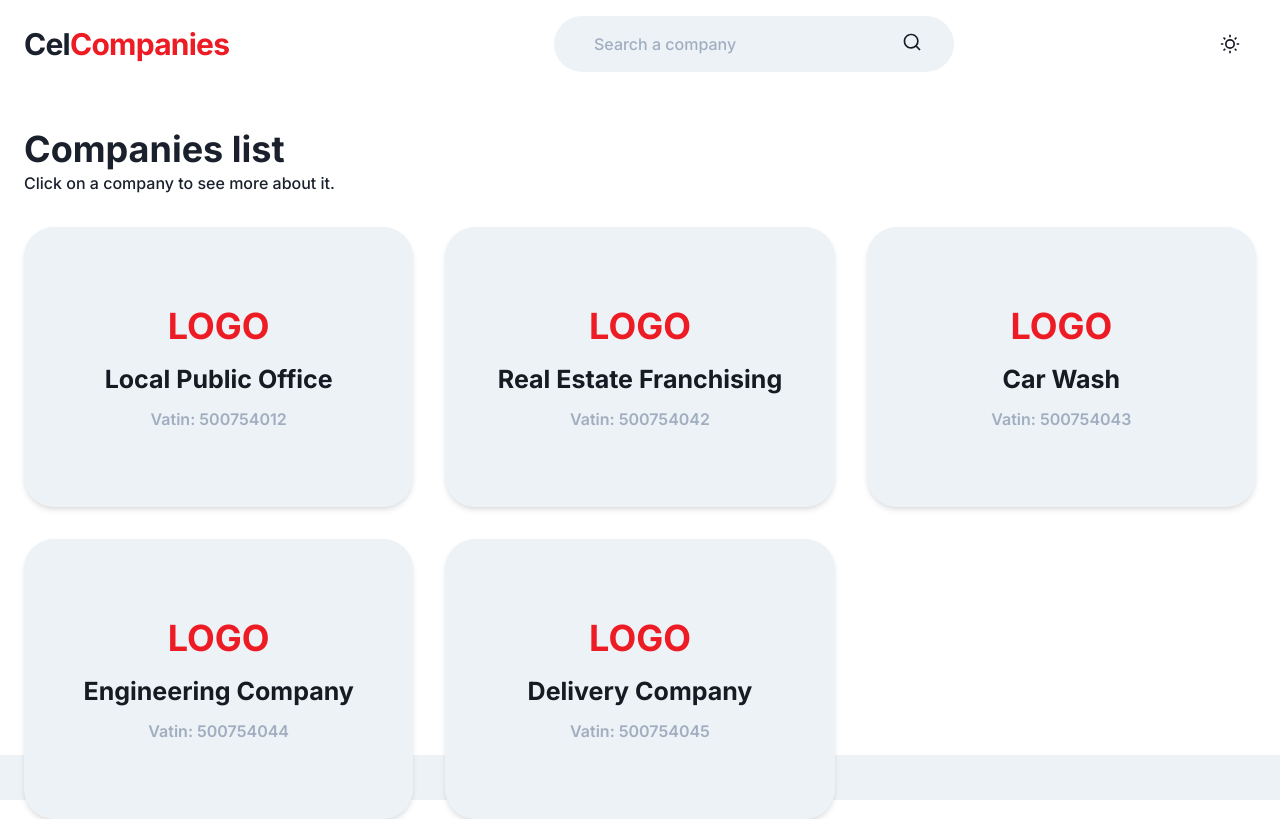
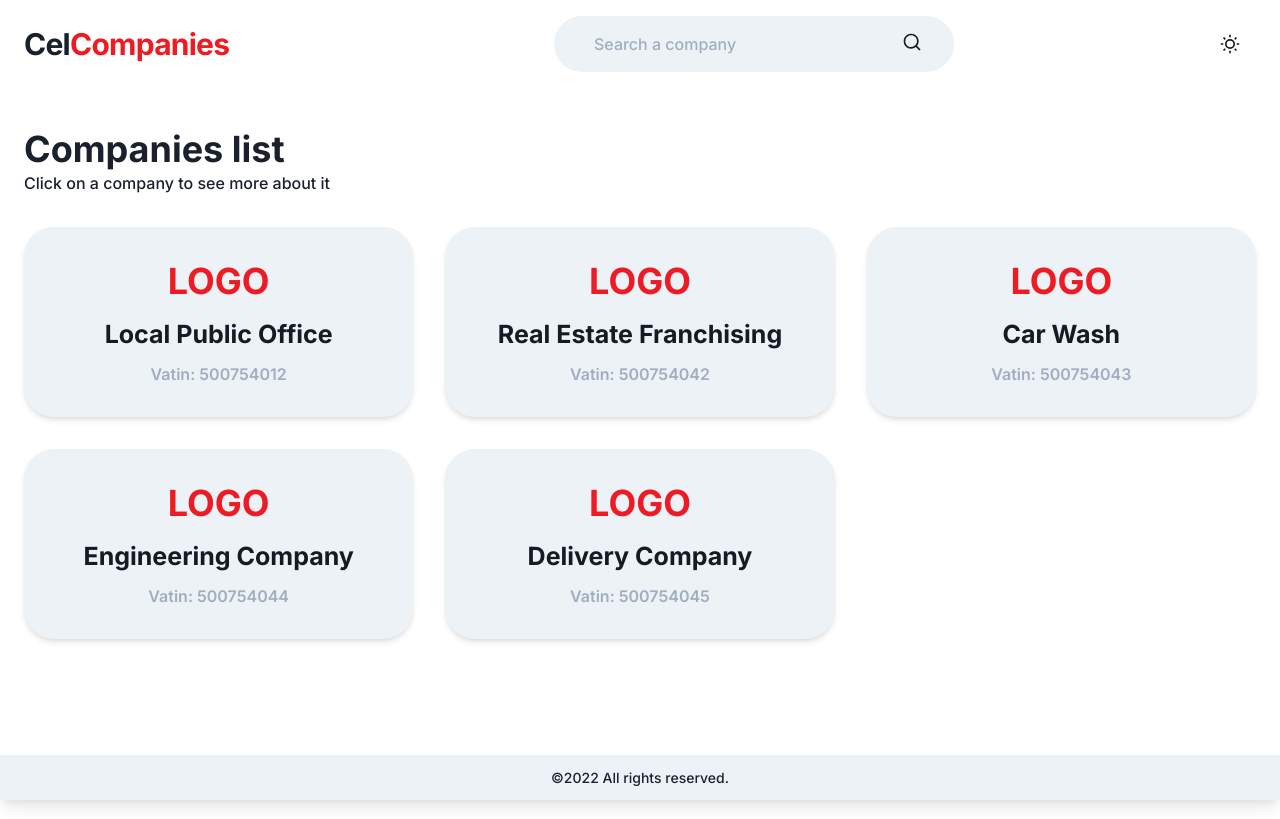
Before and after one commit to WelliWillers/CelCompanies, a Next.js app: page / in a window 1280 px wide. Built offline with nearby package versions, Linux system fonts and the light colour scheme; data requests are answered from the project's data file.

Commit message:
ajuste rodape

```diff
--- a/src/components/Footer/index.tsx
+++ b/src/components/Footer/index.tsx
@@ -1,12 +1,12 @@
 import { Box, Flex, Icon, Text, useColorModeValue, Link } from "@chakra-ui/react";
 import { RiFacebookBoxLine, RiInstagramLine } from "react-icons/ri";
 
-export function Footer(){
+export function Footer({...rest}){
     const FooterColorTheme = useColorModeValue("gray.100", "gray.700")
     const IconsTextColorTheme = useColorModeValue("gray.900", "gray.50")
     return (
-        <Flex bgColor={FooterColorTheme} as="footer" w="100%" alignItems="center"  flexDirection={{base:'column', lg:'row'}} py="3" px="6">
-            <Flex justifyContent="space-between" w="100%" maxWidth={1480} mx="auto">
+        <Flex  boxShadow="lg" {...rest} bgColor={FooterColorTheme} as="footer" w="100%" alignItems="center"  flexDirection={{base:'column', lg:'row'}} py="3" px="6">
+            <Flex justifyContent="center" w="100%" alignItems="center" maxWidth={1480} mx="auto">
                 <Box>
                     <Text fontSize="sm">©2022 All rights reserved.</Text>
                 </Box>
--- a/src/components/Layout/CommunsParts.tsx
+++ b/src/components/Layout/CommunsParts.tsx
@@ -11,11 +11,11 @@ interface CommunsPartsProps {
 
 export default function CommunsParts({title, subtitle, children}: CommunsPartsProps){
     return (
-        <Box h="100vh">
-            <Flex direction="column" height={{base: "100%"}}>
+        <Box height="100vh" minHeight="100%">
+            <Flex direction="column" h={{base: "auto"}}>
                 <Header/>
 
-                <Flex w="100%" h="100%" minHeight="65vh" maxWidth={1480} my="6" px="6" pb="5" mx="auto" flexDirection="column">
+                <Flex w="100%" h="100%" minHeight="65vh" maxWidth={1480} my="6" px="6" pb="16" mx="auto" flexDirection="column">
                     <Box py="8" textAlign={{base: "center", lg: "left"}}>
                         <Heading>{title ? title : ''}</Heading>
                         <Text fontSize="md">
@@ -26,7 +26,9 @@ export default function CommunsParts({title, subtitle, children}: CommunsPartsPr
                     {children}
                 </Flex>
 
-                <Footer />
+                <Box width="100%" position="fixed" bottom="0">
+                    <Footer />
+                </Box>
             </Flex>
         </Box>
     )
--- a/src/pages/index.tsx
+++ b/src/pages/index.tsx
@@ -40,13 +40,13 @@ export default function Home() {
   }, [search]);
 
   return (
-    <CommunsParts title="Companies list" subtitle="Click on a company to see more about it.">
+    <CommunsParts title="Companies list" subtitle="Click on a company to see more about it">
       <SimpleGrid width="100%" columns={{base: 1, md: 2, lg: 3}} spacing={8}>
         {
           companies.length ?
           companies.map((company) => {
             return (
-              <CardBox height="280px" key={company.id} router={`/company/${company.id}`}>
+              <CardBox height="190px" key={company.id} router={`/company/${company.id}`}>
                 <Heading color="primary.normal">LOGO</Heading>
                 <Heading fontSize="25">
                   {company.name.toString()}
```
